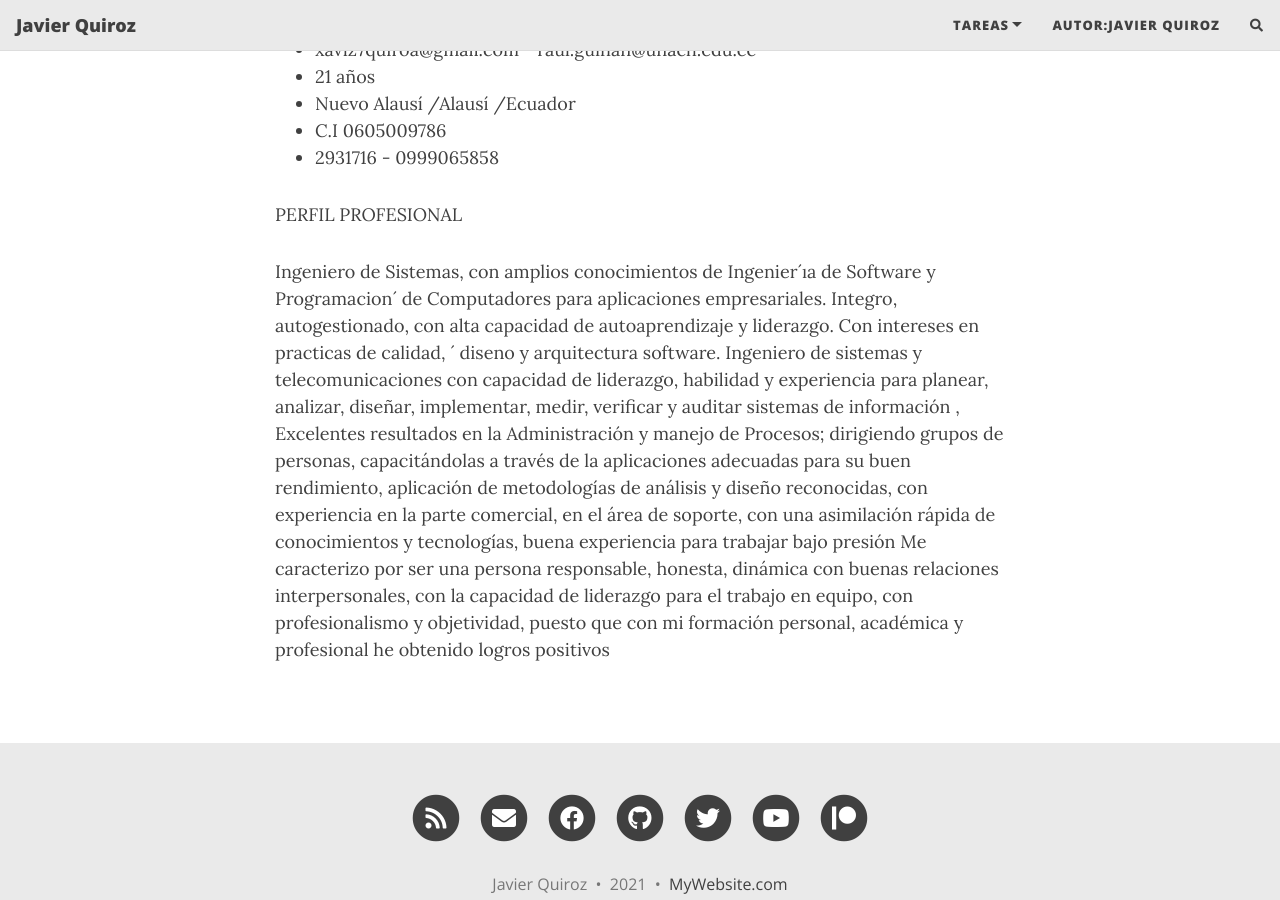
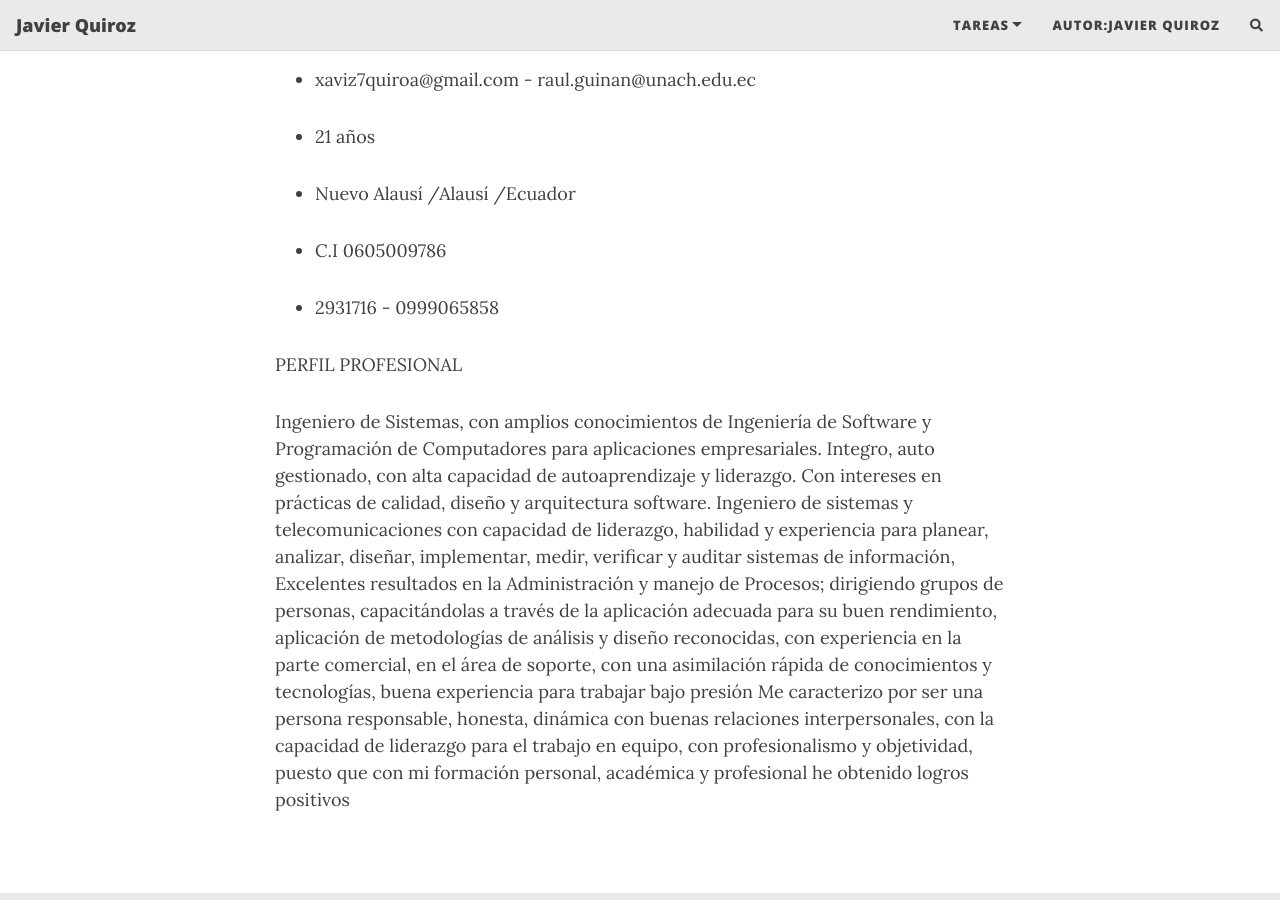
Before and after one commit to Javiz10/Javiz10, a Jekyll site: the page built from _posts/2020-02-28-test-markdown.md, in a window 1280 px wide and 900 px high, scrolled down 632 px. Built offline with Jekyll 4.4.1, drawn with Linux system fonts in a browser that asks for light colours; nearby versions of some CDN libraries; comment, search, counter and statistics services are not loaded.

Commit message:
Update 2020-02-28-test-markdown.md

```diff
--- a/_posts/2020-02-28-test-markdown.md
+++ b/_posts/2020-02-28-test-markdown.md
@@ -10,19 +10,24 @@ share-img: /assets/img/pp.png
 tags: [books, test]
 ---
 - xaviz7quiroa@gmail.com - raul.guinan@unach.edu.ec
+
  - 21 años
+
  - Nuevo Alausí /Alausí /Ecuador
+
  - C.I 0605009786
+
  - 2931716 - 0999065858
+
 
 PERFIL PROFESIONAL
 
-Ingeniero de Sistemas, con amplios conocimientos de Ingenier´ıa de Software y Programacion´ de Computadores para aplicaciones empresariales.
-Integro, autogestionado, con alta capacidad de autoaprendizaje y liderazgo. Con intereses en practicas de calidad, ´ diseno y arquitectura software.
+Ingeniero de Sistemas, con amplios conocimientos de Ingeniería de Software y Programación de Computadores para aplicaciones empresariales.
+Integro, auto gestionado, con alta capacidad de autoaprendizaje y liderazgo. Con intereses en prácticas de calidad, diseño y arquitectura software.
 Ingeniero de sistemas y telecomunicaciones con capacidad de liderazgo, habilidad y experiencia para
-planear, analizar, diseñar, implementar, medir, verificar y auditar sistemas de información , Excelentes
+planear, analizar, diseñar, implementar, medir, verificar y auditar sistemas de información, Excelentes
 resultados en la Administración y manejo de Procesos; dirigiendo grupos de personas, capacitándolas a
-través de la aplicaciones adecuadas para su buen rendimiento, aplicación de metodologías de análisis y
+través de la aplicación adecuada para su buen rendimiento, aplicación de metodologías de análisis y
 diseño reconocidas, con experiencia en la parte comercial, en el área de soporte, con una asimilación
 rápida de conocimientos y tecnologías, buena experiencia para trabajar bajo presión
 Me caracterizo por ser una persona responsable, honesta, dinámica con buenas relaciones interpersonales,
```
